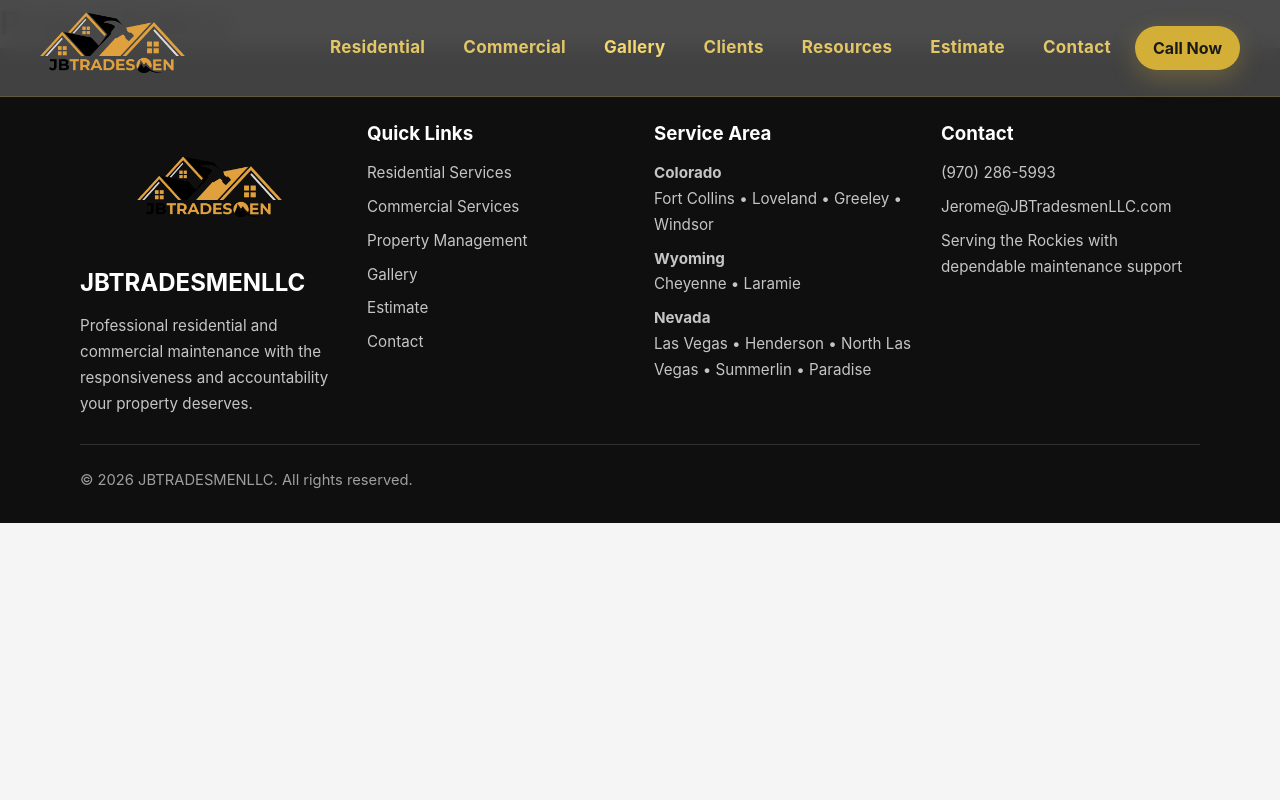
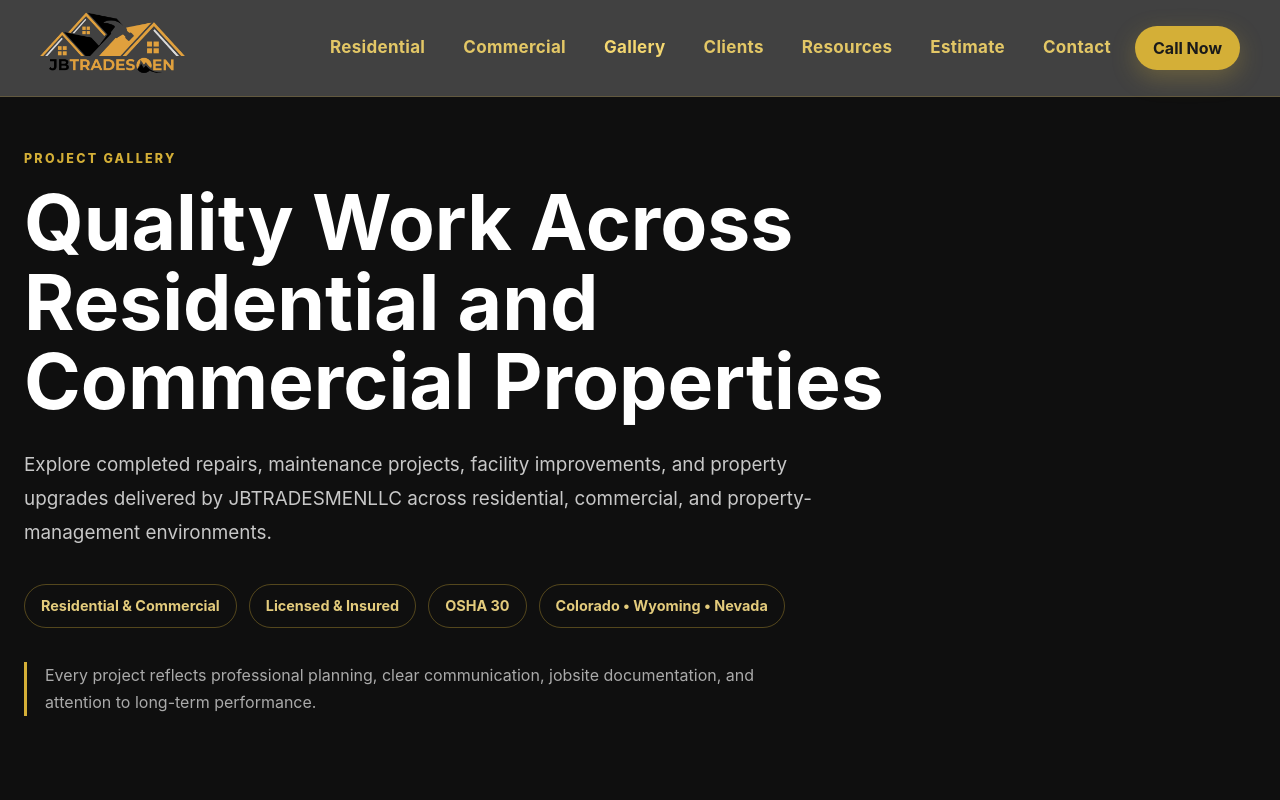
Before and after one commit to DRxCODEai/jb-tradesmen-v2, a React (Vite) app: page /project-gallery in a window 1280 px wide. Shown: the top 800 px of the page. Built offline with nearby package versions, Linux system fonts and the light colour scheme.

Commit message:
galleryV1.0

```diff
--- a/src/App.tsx
+++ b/src/App.tsx
@@ -6,7 +6,6 @@
 import Home from './pages/Home'
 import ResidentialServices from './pages/ResidentialServices'
 import CommercialServices from './pages/CommercialServices'
-import ProjectGallery from './pages/ProjectGallery'
 import Gallery from './pages/Gallery'
 import WhoWeWorkWith from './pages/WhoWeWorkWith'
 import Resources from './pages/Resources'
@@ -48,7 +47,7 @@
 
           <Route
             path="/project-gallery"
-            element={<ProjectGallery />}
+            element={<Gallery />}
           />
 
           <Route
```
Also changed, not shown: src/pages/Gallery.tsx (+5 -5 lines).
